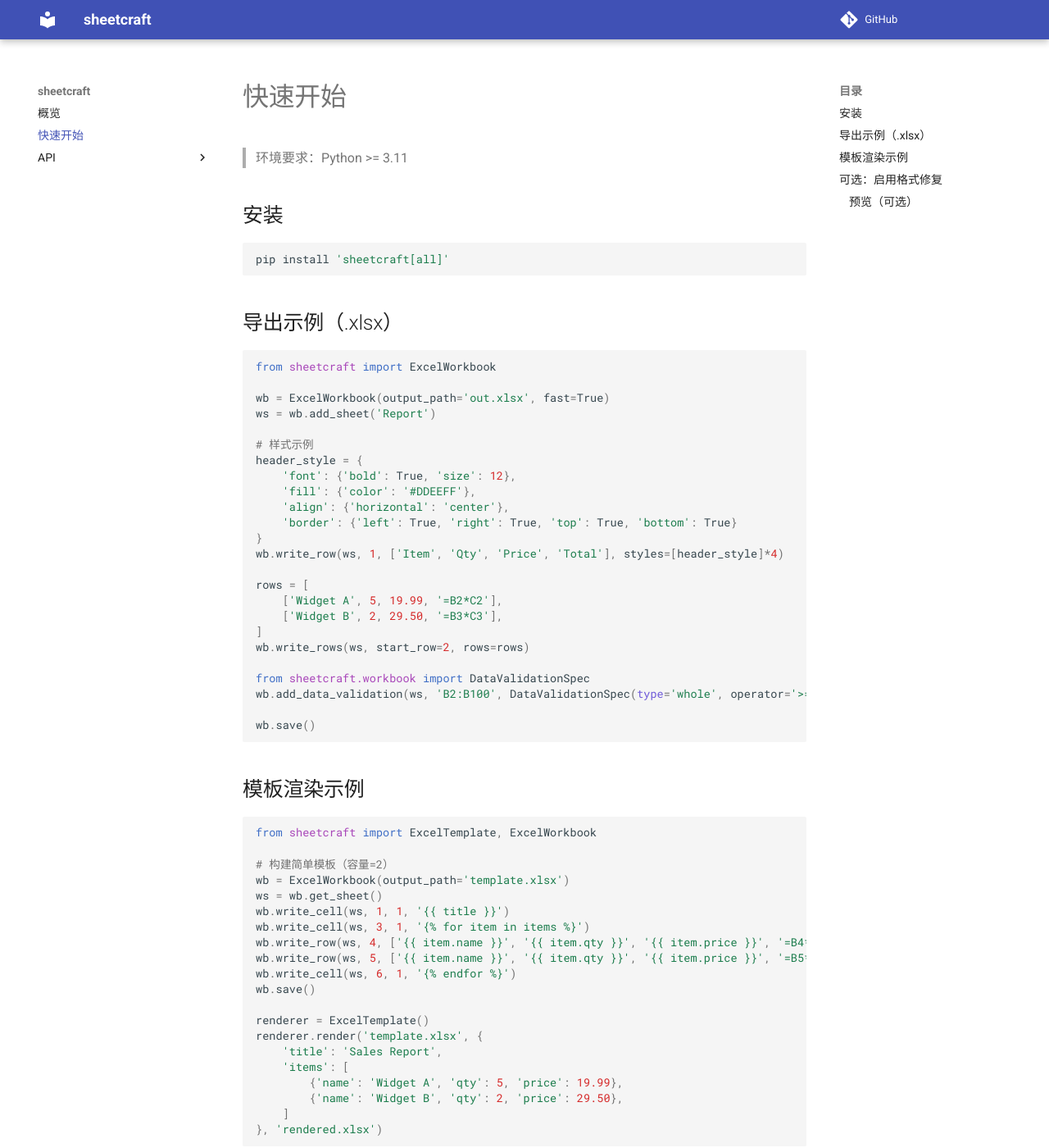
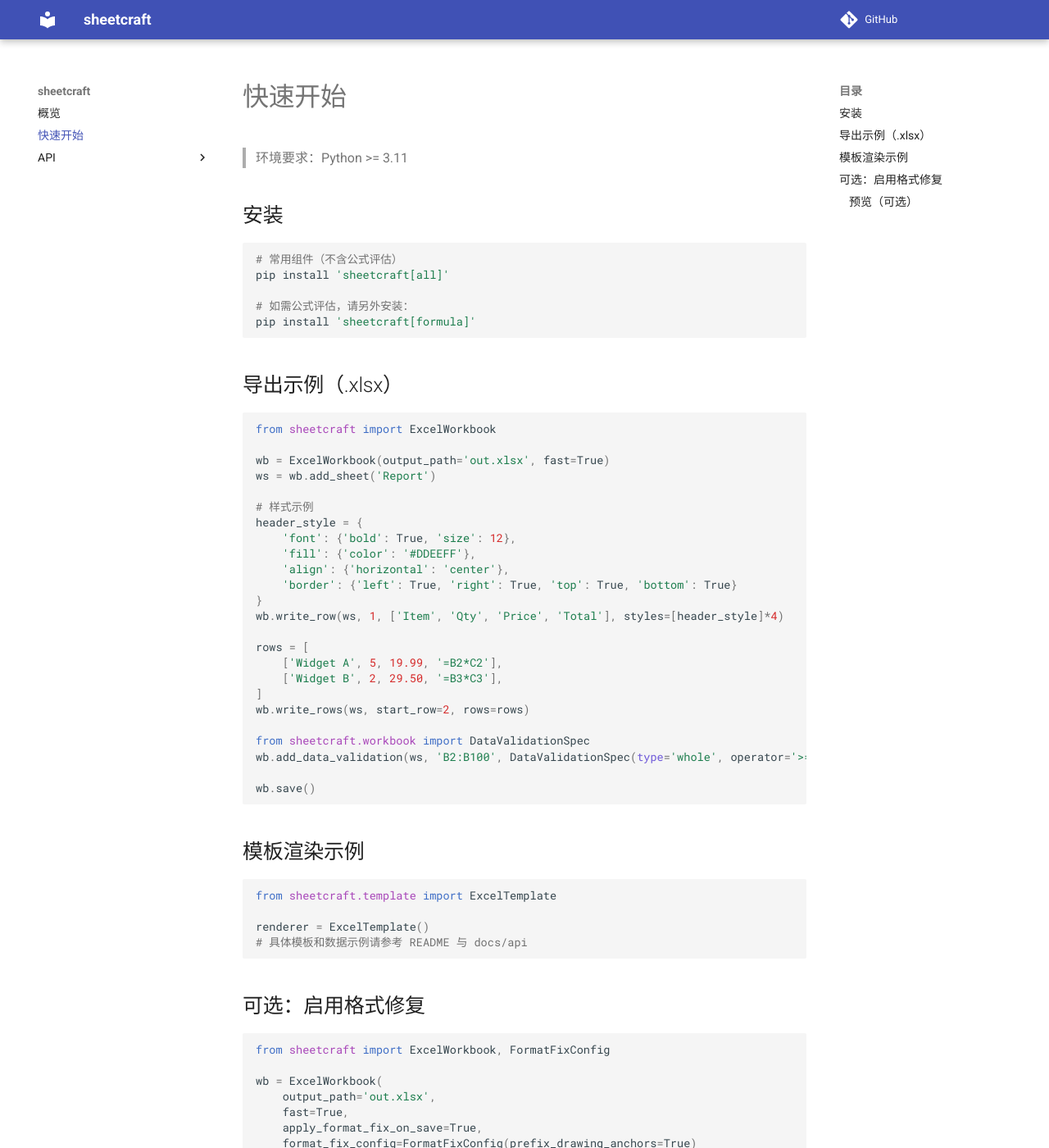
Before and after one commit to getaix/sheetcraft, an MkDocs documentation site: the page built from docs/quickstart.md, in a window 1280 px wide and 1400 px high. Shown: the whole window at 82% size. Built offline with MkDocs 1.6.1 and Material for MkDocs 9.7.7, drawn with Linux system fonts in a browser that asks for light colours; comment, search, counter and statistics services are not loaded.

Commit message:
chore: exclude formula from [all] extras to avoid yearfrac build issue; docs update

````diff
--- a/docs/quickstart.md
+++ b/docs/quickstart.md
@@ -5,7 +5,11 @@
 ## 安装
 
 ```bash
+# 常用组件（不含公式评估）
 pip install 'sheetcraft[all]'
+
+# 如需公式评估，请另外安装：
+pip install 'sheetcraft[formula]'
 ```
 
 ## 导出示例（.xlsx）
@@ -40,26 +44,10 @@ wb.save()
 ## 模板渲染示例
 
 ```python
-from sheetcraft import ExcelTemplate, ExcelWorkbook
-
-# 构建简单模板（容量=2）
-wb = ExcelWorkbook(output_path='template.xlsx')
-ws = wb.get_sheet()
-wb.write_cell(ws, 1, 1, '{{ title }}')
-wb.write_cell(ws, 3, 1, '{% for item in items %}')
-wb.write_row(ws, 4, ['{{ item.name }}', '{{ item.qty }}', '{{ item.price }}', '=B4*C4'])
-wb.write_row(ws, 5, ['{{ item.name }}', '{{ item.qty }}', '{{ item.price }}', '=B5*C5'])
-wb.write_cell(ws, 6, 1, '{% endfor %}')
-wb.save()
+from sheetcraft.template import ExcelTemplate
 
 renderer = ExcelTemplate()
-renderer.render('template.xlsx', {
-    'title': 'Sales Report',
-    'items': [
-        {'name': 'Widget A', 'qty': 5, 'price': 19.99},
-        {'name': 'Widget B', 'qty': 2, 'price': 29.50},
-    ]
-}, 'rendered.xlsx')
+# 具体模板和数据示例请参考 README 与 docs/api
 ```
 
 ## 可选：启用格式修复
--- a/pyproject.toml
+++ b/pyproject.toml
@@ -36,7 +36,6 @@ all = [
   "xlrd==1.2.0",
   "XlsxWriter>=3.2.0",
   "Jinja2>=3.1.2",
-  "xlcalculator>=0.4.0",
   "numpy>=2.0.0",
  ]
 dev = ["pytest>=7.4.0", "pytest-cov>=4.1.0", "pytest-benchmark>=4.0.0"]
````
Also changed, not shown: README.md (+6 -192 lines).
